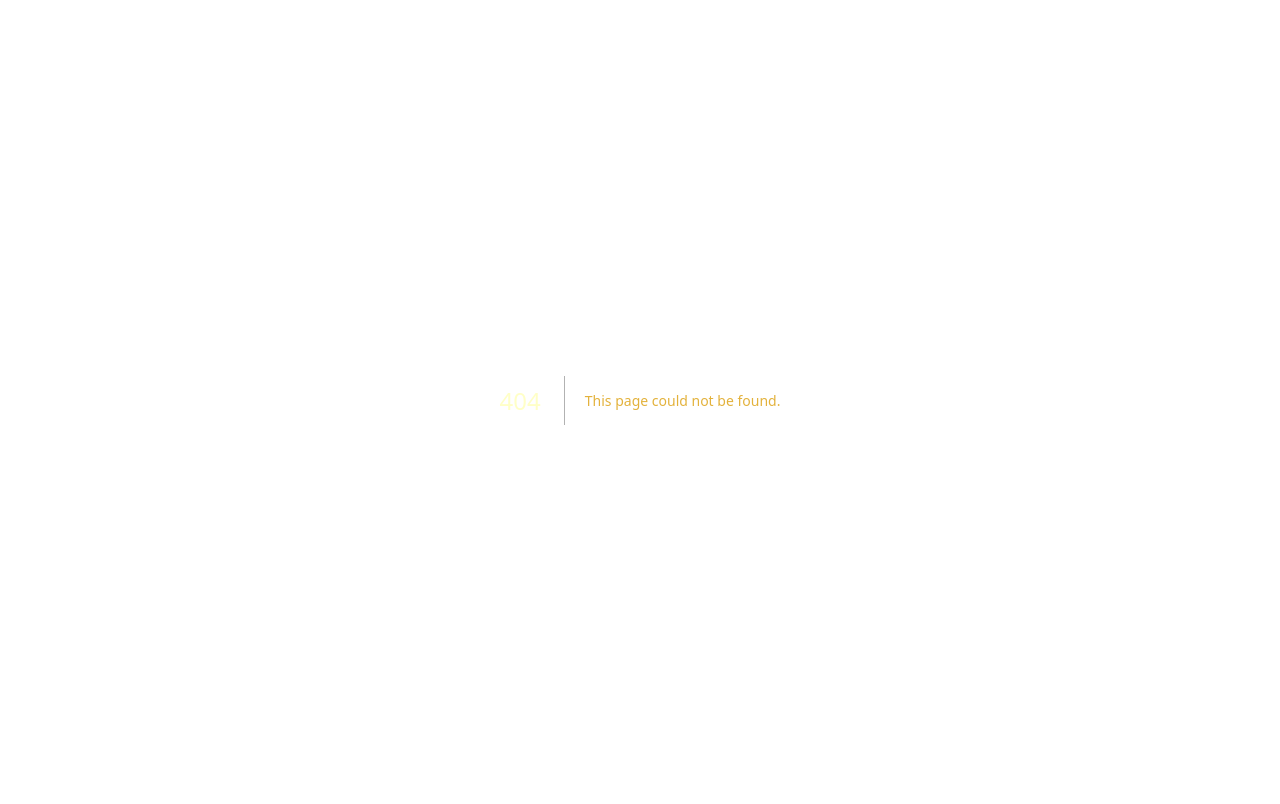
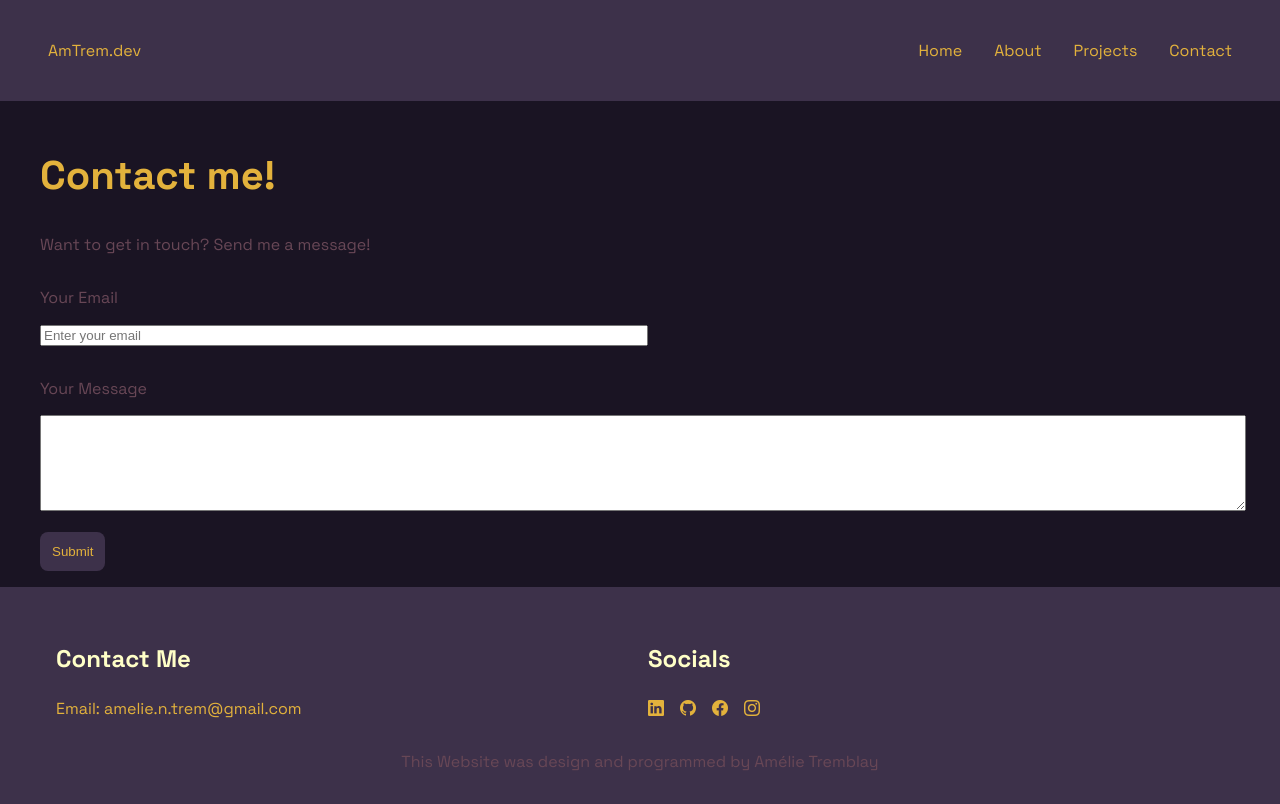
Before and after one commit to Atremblay9/personal-site, a Next.js app: page /contact in a window 1280 px wide. Before the commit this address had no page. Built offline with nearby package versions, Linux system fonts and the light colour scheme.

Commit message:
adding pages

```diff
--- a/components/footer.js
+++ b/components/footer.js
@@ -7,11 +7,11 @@ export default function Footer() {
             <div className="footerContent">
                 <Grid container spacing={2} style={{ maxWidth: '1200px', margin: '1rem auto', padding: '0 1rem' }}>
 
-                    <Grid size={6}>
+                    <Grid size={{xs: 12, sm: 6}}>
                         <h3>Contact Me</h3>
                         <p>Email: amelie.n.trem@gmail.com</p>
                     </Grid>
-                    <Grid size={6}>
+                    <Grid size={{xs: 12, sm: 6}}>
                         <h3>Socials</h3>
                         <div className="socials">
                         <a href="https://www.linkedin.com/in/amelie-tremblay-8b5068293/"><i class="bi bi-linkedin"></i></a>
--- a/components/homePage.js
+++ b/components/homePage.js
@@ -7,7 +7,7 @@ import Skills from '@/components/skills';
 export default function HomePage() {
     return (
     <div className="content">
-        <SparkBackground />
+
         <Grid container spacing={2} style={{ height: '50vh' }}>
             <Grid size={6} style={{ display: 'flex', flexDirection: 'column', justifyContent: 'center' }}>
                 <h1 style={{ margin: 0 }}>Amélie Tremblay</h1>
@@ -20,14 +20,14 @@ export default function HomePage() {
         </Grid>
 
         <Grid container spacing={3} style={{margin: '0, auto' }} >
-            <Grid size={6} style={{ padding: '1rem' }}>
+            <Grid size={{xs: 12, sm: 6}} style={{ padding: '1rem' }}>
                 <h3>Overview of Me </h3>
                 <p>Full-Stack Developer</p>
                 <p>A Proud French-Canadian based in Edmonton, Alberta. Currently in my final semester in the Nait's DMIT Computer Software development program.</p>
                 <p>Through this program, I have developed skills in Javascript, C#, SQL,  React,  Blazor Web Apps and Node.js</p>
                 <p>I am also involved in the Dev Edmonton community, working on open source projects like their website, working to create a more accessible community in Edmonton.</p>
             </Grid>
-            <Grid size={6} style={{ padding: '1rem' }}>
+            <Grid size={{xs: 12, sm: 6}} style={{ padding: '1rem' }}>
                 <FactsAboutMe />
             </Grid>
         </Grid>
--- a/components/navBar.js
+++ b/components/navBar.js
@@ -21,7 +21,7 @@ export default function NavBar() {
         <nav className="NavBar">
             <Grid container spacing={2} style={{ maxWidth: '1200px', margin: '1rem auto', justifyContent: 'space-between' }}>
                 <Grid size={{ xs: 10, sm: 4 }} style={{ textAlign: 'left', display: 'flex', alignItems: 'center' }}>
-                    <a href="#">AmTrem.dev</a>
+                    <a href="/">AmTrem.dev</a>
                 </Grid>
                 {isMobile ? (
                     <Grid size={2} style={{ textAlign: 'right' }}>
@@ -36,10 +36,10 @@ export default function NavBar() {
                                 <ListItem button component="a" href="/about">
                                     <ListItemText primary="About" />
                                 </ListItem>
-                                <ListItem button component="a" href="#">
+                                <ListItem button component="a" href="/projects">
                                     <ListItemText primary="Projects" />
                                 </ListItem>
-                                <ListItem button component="a" href="#">
+                                <ListItem button component="a" href="/contact">
                                     <ListItemText primary="Contact" />
                                 </ListItem>
                             </List>
@@ -55,10 +55,10 @@ export default function NavBar() {
                                 <a href="/about">About</a>
                             </Grid>
                             <Grid sm={3} style={{ textAlign: 'left', display: 'flex', alignItems: 'center' }}>
-                                <a href="#" >Projects</a>
+                                <a href="/projects" >Projects</a>
                             </Grid>
                             <Grid sm={3} style={{ textAlign: 'left', display: 'flex', alignItems: 'center' }}>
-                                <a href="#" >Contact</a>
+                                <a href="/contact" >Contact</a>
                             </Grid>
                         </Grid>
                     </Grid>
--- a/pages/about.js
+++ b/pages/about.js
@@ -12,6 +12,8 @@ export default function Home() {
         <p>In 2020, I graduated from highschool and immediately went to school with the goal of become a Sign Language Interpreter for the deaf community. Due to program closures, I decided to take a year off to gain more experience in the job industry, and learn more about myself</p>
         <p>It was during this time that I realized I wanted to go into programming. My entire life, I've watched my father working on his computer and coding, and I finally got curious about it. Hearing about what he did, and the projects he worked on, made me realize what I could do with coding.</p>
         <p>Since then, I've enrolled in the  Northern Albertan Institute of Technology (NAIT) Digital Media and IT (DMIT) Software development program, working on my skills, learning new languages and technologies, and working on projects to gain experience. I'm currently working on a project that will help me learn more about React, and I'm excited to see where it goes.</p>
+        <p>In addition to my classes at NAIT, I have am also VP Finance for the Gamers of Dungeons and Dragons club, run through the school student associations. I help introduce new players, set up games, deal with disagreements and track our finances.</p>
+        <p>Outside of school, I also volunteer at a local charter school, supporting teachers and helping students that require more attention.</p>
       </div>
       <div className="content">
         <h2>Education</h2>
--- /dev/null
+++ b/pages/contact.js
@@ -0,0 +1,41 @@
+import NavBar from "@/components/navBar";
+import Footer from "@/components/footer";
+import SparkBackground from "@/components/sparkEffect";
+import Grid from '@mui/material/Grid2';
+
+
+export default function Home() {
+  return (
+    <div>
+      <NavBar />
+      <SparkBackground>
+        <div class="content">
+            <h2>Contact me!</h2>
+            <p>Want to get in touch? Send me a message!</p>
+            <form id="contact-form" name="order" method="POST" data-netlify="true" data-netlify-honeypot="bot-field">
+
+                <Grid container spacing={2} style={{padding: '1rem 0'}}>
+                    <Grid size={12}>
+                    <label for="user-email" class="form-label">Your Email</label>
+                    </Grid>
+                    <Grid size={12}>
+                    <input type="email" class="form-control" id="user-email" name="userEmail" placeholder="Enter your email" required style={{width: '50%'}} />
+                    </Grid>
+                </Grid>
+                <Grid container spacing={2} style={{padding: '1rem 0'}}>
+                    <Grid size={12}>
+                    <label for="user-message" class="form-label">Your Message</label>
+                    </Grid>
+                    <Grid size={12}>
+                    <textarea class="form-control" id="user-message" name="userMessage" rows="6" required  style={{width: '100%'}} ></textarea>
+                    </Grid>
+                </Grid>
+                <button type="submit" className="submit-button">Submit</button>
+
+            </form>
+        </div>
+      </SparkBackground>
+      <Footer />
+    </div>
+  );
+}
--- a/styles/globals.css
+++ b/styles/globals.css
@@ -63,7 +63,7 @@ p {
   display: flex;
   justify-content: center;
   align-items: center;
-  padding: 1rem;
+  padding: 0.5rem;
   background-color: #3D314A;
   border-radius: 8px;
   overflow: hidden;
@@ -83,14 +83,14 @@ p {
   flex-direction: column;
   justify-content: space-evenly;
   align-items: center;
-  margin: 1rem, auto;
+  margin: 0.5rem, auto;
 }
 
 .websiteLinks a{
   color: var(--accentColour);
   background-color: var(--foreground);
   text-decoration: none;
-  padding: 1rem;
+  padding: 0.5rem;
   border-radius: 8px;
 }
 
@@ -120,14 +120,24 @@ p {
   scrollbar-color: #E3B23C #3D314A;
 }
 
+.submit-button {
+  background-color: var(--foreground);
+  color: var(--accentColour);
+  border: none;
+  padding: 0.75rem;
+  border-radius: 8px;
+  cursor: pointer;
+}
 
 .footer {
   padding: 1rem;
   background-color: var(--foreground);
+  text-align: center;
 }
 
 .footer p {
   color: var(--accentColour);
+  font-size: 1rem;
 }
 
 .footer .footerInfo {
@@ -135,6 +145,7 @@ p {
 }
 .socials {
   display: flex;
+  justify-content: center;
   gap: 1rem;
 }
 .socials a{
@@ -142,29 +153,44 @@ p {
   text-decoration: none;
 }
 
-@media (min-width: 768px) {
+@media (min-width: 600px) {
   h1{
-    font-size: 4rem;
+    font-size: 3rem;
   }
   h2{
-    font-size: 3rem;
+    font-size: 2.5rem;
   }
   h3{
-    font-size: 2rem;
+    font-size: 1.5rem;
   }
   p{
+    font-size: 1rem;
+  }
+  .factTitle{
     font-size: 1.5rem;
   }
-  .factTitle{
-    font-size: 2rem;
-  }
   .factDetails{
-    font-size: 1.2rem;
+    font-size: 0.8rem;
   }
   .NavBar a{
-    font-size: 1.5rem;
+    font-size: 1rem;
   }
   .websiteLinks a{
-    font-size: 1.5rem;
+    font-size: 1rem;
+  }
+  .footer p{
+    font-size: 1rem;
+  }
+  .footer{
+    text-align: left;
+  }
+  .socials{
+    justify-content: flex-start;
+  }
+  .websiteCard {
+    padding: 1rem;
+  }
+  .websiteLinks a{
+    padding: 1rem;
   }
 }
```
Also changed, not shown: pages/projects.js (added, +20 -0 lines).
